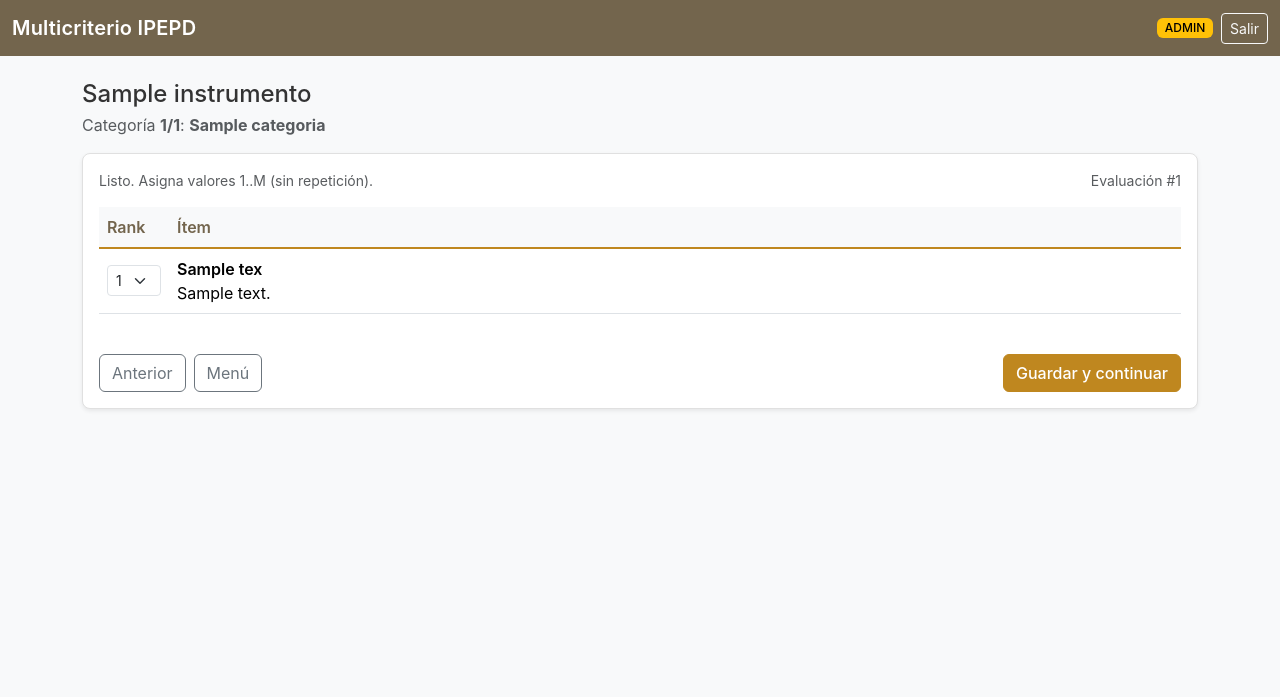
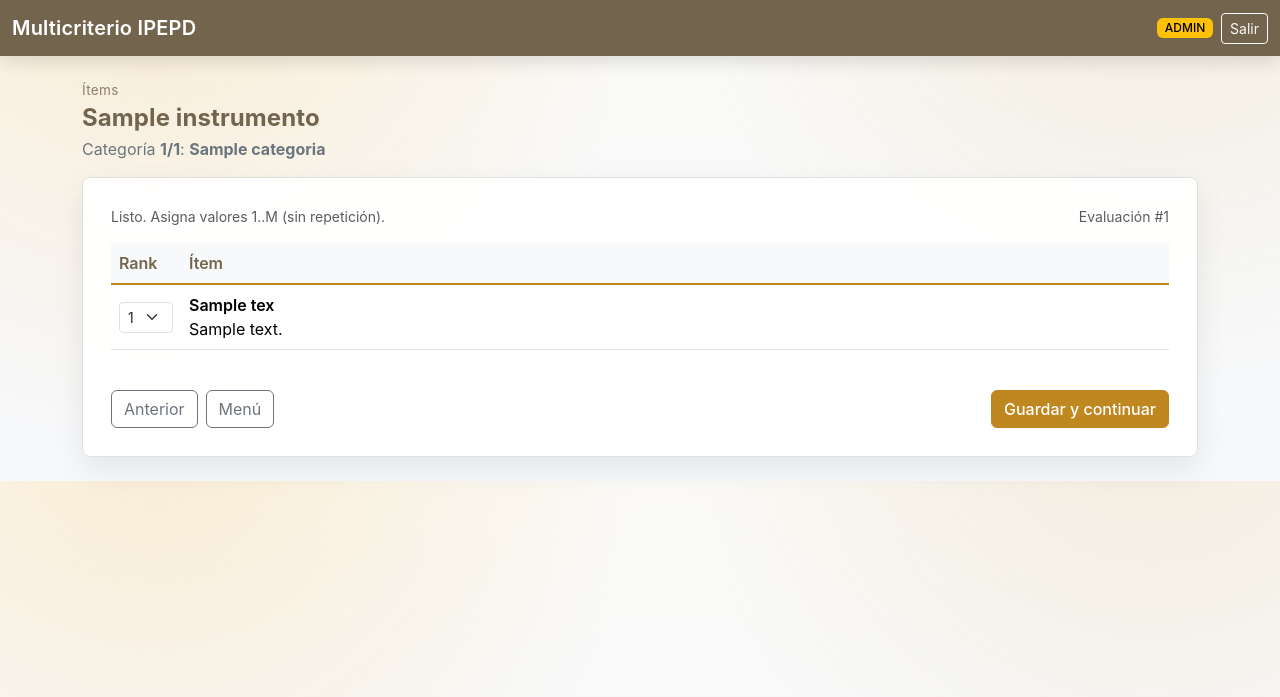
Before and after one commit to CarlosMelendezMejia/multicriterio_IPEPD, a Flask app: page /evaluar/1/items/1 in a window 1280 px wide. Shown: the top 697 px of the page. Run offline with Flask 2, Linux system fonts and the light colour scheme; the visitor is signed in with stand-in values (Sample User, id 1); tables that the repository leaves empty hold one stand-in row (values such as "Sample post"); some libraries are stand-ins or nearby versions.

Commit message:
feat: Enhance UI consistency with new styles and layout adjustments across templates

```diff
--- a/static/css/styles.css
+++ b/static/css/styles.css
@@ -11,6 +11,11 @@
     --c2: #F2BC57;  /* Dorado claro */
     --c3: #73654D;  /* Café oscuro */
     --c4: #726C6E;  /* Gris */
+
+    --surface: rgba(255, 255, 255, 0.92);
+    --surface-solid: #ffffff;
+    --border-soft: rgba(115, 101, 77, 0.16);
+    --shadow-soft: 0 12px 30px rgba(0, 0, 0, 0.08);
 
     /* Sobrescribir primary de Bootstrap */
     --bs-primary: #BF871F;
@@ -41,7 +46,61 @@
 body {
     font-family: "Poppins", -apple-system, BlinkMacSystemFont, "Segoe UI", Roboto, "Helvetica Neue", Arial, sans-serif;
     color: #333;
-    background-color: #f8f9fa;
+    background:
+        radial-gradient(900px circle at 12% -10%, rgba(242, 188, 87, 0.22), transparent 55%),
+        radial-gradient(800px circle at 90% -20%, rgba(191, 135, 31, 0.12), transparent 60%),
+        linear-gradient(180deg, #fbfaf7 0%, #f8f9fa 55%, #f7f8fa 100%);
+}
+
+/* ============================================================================
+   LAYOUT / COMPONENTES (estilo consistente)
+   ============================================================================ */
+.page-header {
+    display: flex;
+    align-items: flex-start;
+    justify-content: space-between;
+    gap: 1rem;
+    margin-bottom: 1rem;
+}
+
+.page-title {
+    font-weight: 650;
+    color: var(--c3);
+    letter-spacing: 0.1px;
+}
+
+.page-lead {
+    color: #6c757d;
+    margin-bottom: 0;
+}
+
+.app-card {
+    border-radius: 14px;
+    border: 1px solid var(--border-soft);
+    box-shadow: var(--shadow-soft);
+    background-color: var(--surface);
+    backdrop-filter: blur(6px);
+}
+
+.app-card .card-body {
+    padding: 1.75rem;
+}
+
+.section-kicker {
+    font-size: 0.85rem;
+    letter-spacing: 0.3px;
+    color: rgba(115, 101, 77, 0.8);
+}
+
+.hr-soft {
+    border-top: 1px solid rgba(115, 101, 77, 0.14);
+    opacity: 1;
+}
+
+@media (max-width: 576px) {
+    .app-card .card-body {
+        padding: 1.25rem;
+    }
 }
 
 /* ============================================================================
@@ -124,6 +183,9 @@ body {
 .navbar .navbar-brand {
     font-weight: 600;
     letter-spacing: 0.2px;
+}
+.navbar {
+    box-shadow: 0 6px 18px rgba(0, 0, 0, 0.12);
 }
 .navbar .btn-outline-light:hover {
     background-color: rgba(255, 255, 255, 0.12);
--- a/templates/items.html
+++ b/templates/items.html
@@ -2,15 +2,18 @@
 {% block title %}Ítems | {{ instrumento_nombre }}{% endblock %}
 
 {% block body %}
-<div class="mb-3">
-  <h1 class="h4 mb-1">{{ instrumento_nombre }}</h1>
-  <p class="text-muted mb-0">
+<div class="page-header">
+  <div>
+  <div class="section-kicker mb-1">Ítems</div>
+  <h1 class="h4 mb-1 page-title">{{ instrumento_nombre }}</h1>
+  <p class="page-lead">
     Categoría <strong>{{ categoria_orden }}/{{ total_categorias }}</strong>:
     <strong>{{ categoria_nombre }}</strong>
   </p>
+  </div>
 </div>
 
-<div class="card shadow-sm">
+<div class="card app-card">
   <div class="card-body">
     <div class="d-flex justify-content-between align-items-center mb-2">
       <div class="text-muted small" id="statusText">Cargando ítems...</div>
@@ -33,15 +36,19 @@
   </div>
 </div>
 
+<script type="application/json" id="ipepd-ctx">
+  {{ {
+    'instrumentoId': instrumento_id,
+    'instrumentoNombre': instrumento_nombre,
+    'categoriaOrden': categoria_orden,
+    'categoriaCode': categoria_code,
+    'categoriaNombre': categoria_nombre,
+    'totalCategorias': total_categorias
+  } | tojson }}
+</script>
+
 <script>
-  window.IPEPD_CTX = {
-    instrumentoId: {{ instrumento_id }},
-    instrumentoNombre: {{ instrumento_nombre|tojson }},
-    categoriaOrden: {{ categoria_orden }},
-    categoriaCode: {{ categoria_code|tojson }},
-    categoriaNombre: {{ categoria_nombre|tojson }},
-    totalCategorias: {{ total_categorias }}
-  };
+  window.IPEPD_CTX = JSON.parse(document.getElementById("ipepd-ctx").textContent);
 </script>
 {% endblock %}
 
```
Also changed, not shown: templates/categorias.html (+7 -4 lines), templates/dashboard.html (+5 -5 lines), templates/resumen.html (+17 -10 lines).
